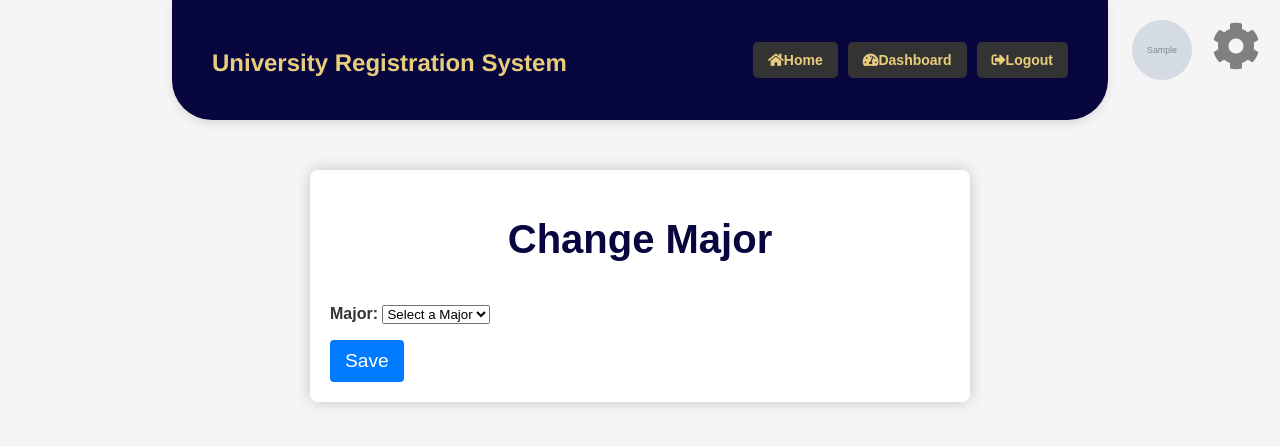
After one commit to SolidOctopus/University_Registration_System, a Django app: page /profile/change-major/ in a window 1280 px wide. The commit adds this page. Shown: the top 446 px of the page. Run offline with Django 5.2, Linux system fonts and the light colour scheme; a user stored in the database is signed in; tables that the repository leaves empty hold one stand-in row (values such as "Sample post"); grey boxes marked "Sample" are stand-in pictures; some libraries are stand-ins or nearby versions.

Commit message:
Added student majors upon registration. Added ability for students to change major in edit profile section.

```diff
--- a/backend/backend/settings.py
+++ b/backend/backend/settings.py
@@ -160,7 +160,7 @@ EMAIL_HOST = "smtp.sendgrid.net"
 EMAIL_PORT = 587
 EMAIL_USE_TLS = True
 EMAIL_HOST_USER = "apikey"
-EMAIL_HOST_PASSWORD = "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"
-DEFAULT_FROM_EMAIL = "jonwright095@gmail.com"
+# EMAIL_HOST_PASSWORD = "API KEY WILL GO HERE"
+# DEFAULT_FROM_EMAIL = "FROM EMAIL WILL GO HERE"
 
 LOGIN_URL = '/login/'  # Custom login page URL
--- a/backend/registration/forms.py
+++ b/backend/registration/forms.py
@@ -46,12 +46,10 @@ class StudentForm(forms.ModelForm):
     email = forms.EmailField()
     password = forms.CharField(widget=forms.PasswordInput(), required=False)
     confirm_password = forms.CharField(widget=forms.PasswordInput(), required=False)
-    major = forms.ModelChoiceField(queryset=Major.objects.all(), required=False)
-
 
     class Meta:
         model = Student
-        fields = ['first_name', 'last_name', 'email', 'password', 'confirm_password', 'courses', 'profile_picture', 'major']
+        fields = ['first_name', 'last_name', 'email', 'password', 'confirm_password', 'courses', 'profile_picture']
 
     def __init__(self, *args, **kwargs):
         super(StudentForm, self).__init__(*args, **kwargs)
@@ -139,10 +137,12 @@ class UserRegistrationForm(UserCreationForm):
     id_number = forms.CharField(max_length=20)
     first_name = forms.CharField(max_length=30)
     last_name = forms.CharField(max_length=30)
+    major = forms.ModelChoiceField(queryset=Major.objects.all(), required=False)
+
 
     class Meta:
         model = User
-        fields = ['username', 'email', 'password1', 'password2', 'role', 'id_number', 'first_name', 'last_name']
+        fields = ['username', 'email', 'password1', 'password2', 'role', 'id_number', 'first_name', 'last_name', 'major']
 
     def clean(self):
         cleaned_data = super().clean()
@@ -173,12 +173,13 @@ class UserRegistrationForm(UserCreationForm):
         if commit:
             user.save()
             role = self.cleaned_data['role']
+            major = self.cleaned_data['major']
             id_number = self.cleaned_data['id_number']
             first_name = self.cleaned_data['first_name']
             last_name = self.cleaned_data['last_name']
             Profile.objects.create(user=user, id_number=id_number, first_name=first_name, last_name=last_name, role=role)
             if role == 'student':
-                Student.objects.create(user=user, first_name=first_name, last_name=last_name, email=user.email)
+                Student.objects.create(user=user, first_name=first_name, last_name=last_name, email=user.email, major=user.major)
             elif role == 'professor':
                 Professor.objects.create(user=user, first_name=first_name, last_name=last_name, email=user.email)
             elif role == 'admin':
@@ -231,6 +232,13 @@ class StudentRegistrationForm(UserCreationForm):
     last_name = forms.CharField(max_length=30, label="Last name")
     email = forms.EmailField(max_length=254, label="Email address")
     id_number = forms.CharField(max_length=20, label="ID number")
+
+    major = forms.ModelChoiceField(
+        queryset=Major.objects.all(),
+        required=False,  # Only required if the role is 'student'
+        empty_label="Select a Major",
+        label="Major"
+    )
 
     class Meta:
         model = User
@@ -303,3 +311,10 @@ class MessageForm(forms.ModelForm):
 
 class NewConversationForm(forms.Form):
     receiver = forms.ModelChoiceField(queryset=User.objects.all())
+
+class MajorChangeForm(forms.ModelForm):
+    class Meta:
+        model = Student
+        fields = ['major']
+
+    major = forms.ModelChoiceField(queryset=Major.objects.all(), empty_label="Select a Major")
--- a/backend/registration/models.py
+++ b/backend/registration/models.py
@@ -123,6 +123,10 @@ class Profile(models.Model):
     def __str__(self):
         return self.user.username
 
+    @property
+    def student(self):
+        return getattr(self.user, 'student', None)
+
 class Assignment(models.Model):
     title = models.CharField(max_length=200)
     description = models.TextField()
--- a/backend/registration/urls.py
+++ b/backend/registration/urls.py
@@ -16,7 +16,7 @@ from .views import (
     course_syllabus, course_modules, course_assignments, course_announcements, course_grades,
     shopping_cart_view, my_requirements_view, financials_view, add_to_cart, remove_from_cart,
     enroll_all_courses, get_cart_count, message_list, send_message, message_detail,
-    start_new_conversation, delete_conversation
+    start_new_conversation, delete_conversation, change_major
 )
 
 urlpatterns = [
@@ -57,6 +57,7 @@ urlpatterns = [
     path('courses/<int:course_id>/students/', view_students, name='view_students'),
     path('profile/', view_profile, name='view_profile'),
     path('profile/edit/', edit_profile, name='edit_profile'),
+    path('profile/change-major/', change_major, name='change_major'),
     path('drop-class/<int:enrollment_id>/', drop_class, name='drop_class'),
     path('courses/<int:course_id>/assign_professor/', assign_professor, name='assign_professor'),
     path('courses/<int:pk>/', course_detail, name='course_detail'),
@@ -66,7 +67,7 @@ urlpatterns = [
     path('settings/', settings_view, name='settings'),
     path('dashboard/', dashboard_view, name='dashboard'),
     path('course/<int:course_id>/overview/', course_overview, name='course_overview'),
-   path('course/<int:course_id>/create-assignment/', create_assignment, name='create_assignment'),
+    path('course/<int:course_id>/create-assignment/', create_assignment, name='create_assignment'),
     path('course/<int:course_id>/create-announcement/', create_announcement, name='create_announcement'),
     path('get-assignments/', get_assignments, name='get_assignments'),
     path('course/<int:course_id>/professor/', professor_info, name='professor_info'),
@@ -91,7 +92,7 @@ urlpatterns = [
     path('password_reset/', auth_views.PasswordResetView.as_view(), name='password_reset'),
     path('password_reset/done/', auth_views.PasswordResetDoneView.as_view(), name='password_reset_done'),
     path('reset/<uidb64>/<token>/', auth_views.PasswordResetConfirmView.as_view(), name='password_reset_confirm'),
-    path('reset/done/', RedirectView.as_view(url='/login/'), name='password_reset_complete'),
+    path('reset/done/', RedirectView.as_view(url='/login/'), name='password_reset_complete')
 ]
 
 if settings.DEBUG:
--- a/backend/registration/views.py
+++ b/backend/registration/views.py
@@ -4,7 +4,7 @@ from django.contrib.auth.forms import AuthenticationForm
 from django.contrib.auth.forms import PasswordResetForm
 from django.http import JsonResponse
 from .models import Course, Student, Professor, Admin, Profile, Enrollment, Assignment, Announcement, Cart, Message
-from .forms import CourseForm, StudentForm, ProfessorForm, AdminForm, GradeForm, ProfileForm, UserRegistrationForm, StudentRegistrationForm, ProfessorRegistrationForm, AssignmentForm, AnnouncementForm, MessageForm
+from .forms import CourseForm, MajorChangeForm, StudentForm, ProfessorForm, AdminForm, GradeForm, ProfileForm, UserRegistrationForm, StudentRegistrationForm, ProfessorRegistrationForm, AssignmentForm, AnnouncementForm, MessageForm
 from django.contrib.auth.models import User
 from django.contrib import messages
 from django.db import transaction, IntegrityError
@@ -22,6 +22,7 @@ def register_view(request):
                 with transaction.atomic():
                     user = form.save(commit=False)
                     role = form.cleaned_data.get('role')
+                    major = form.cleaned_data.get('major')
                     id_number = form.cleaned_data.get('id_number')
                     user.first_name = form.cleaned_data.get('first_name')
                     user.last_name = form.cleaned_data.get('last_name')
@@ -41,7 +42,8 @@ def register_view(request):
                             user=user,
                             first_name=user.first_name,
                             last_name=user.last_name,
-                            email=user.email
+                            email=user.email,
+                            major=major
                         )
                     elif role == 'professor':
                         Professor.objects.create(
@@ -1016,6 +1018,22 @@ def get_cart_count(request):
     cart_count = Cart.objects.filter(student=student).count()  # Use Cart model
     return JsonResponse({'cart_count': cart_count})
 
+def change_major(request):
+    user = request.user
+    student = user.student
+
+    if request.method == 'POST':
+        form = MajorChangeForm(request.POST)
+        if form.is_valid():
+            student.major = form.cleaned_data['major']
+            student.save()
+            return redirect('view_profile')
+
+    else:
+        form = MajorChangeForm()
+
+    return render(request, 'registration/change_major.html', {'form': form})
+
 @login_required
 def message_list(request):
     other_user = None
--- /dev/null
+++ b/backend/templates/registration/change_major.html
@@ -0,0 +1,77 @@
+{% extends "base.html" %}
+{% load static %}
+{% block content %}
+<div class="edit-profile-container">
+    <div class="edit-profile-header">
+        <h1>Change Major</h1>
+    </div>
+    <div class="form-group">
+        <form method="post">
+            {% csrf_token %}
+            {{ form.as_p }}
+            <button type="submit" class="btn-save">Save</button>
+        </form>
+    </div>
+</div>
+
+<style>
+    .edit-profile-container {
+        width: 50%;
+        margin: auto;
+        background-color: #fff;
+        padding: 20px;
+        border-radius: 8px;
+        box-shadow: 0 0 15px rgba(0, 0, 0, 0.2);
+        font-family: Arial, sans-serif;
+    }
+    .edit-profile-header {
+        text-align: center;
+        margin-bottom: 20px;
+    }
+    .edit-profile-header h1 {
+        font-size: 2.5em;
+        color: #08063f;
+    }
+    .edit-profile-form {
+        display: flex;
+        flex-direction: column;
+        gap: 15px;
+    }
+    .form-group {
+        display: flex;
+        flex-direction: column;
+    }
+    .form-group label {
+        font-weight: bold;
+        color: #333;
+        margin-bottom: 5px;
+    }
+    .form-group input, .form-group textarea {
+        padding: 10px;
+        border: 1px solid #ccc;
+        border-radius: 4px;
+        font-size: 1em;
+    }
+    .form-group .clear-picture {
+        font-size: 0.9em;
+        color: #d9534f;
+    }
+    .btn-save {
+        background-color: #007bff;
+        color: #fff;
+        padding: 10px 15px;
+        border: none;
+        border-radius: 4px;
+        cursor: pointer;
+        font-size: 1.2em;
+        align-self: flex-start;
+    }
+    .btn-save:hover {
+        background-color: #0056b3;
+    }
+    .error {
+        color: red;
+        font-weight: bold;
+    }
+</style>
+{% endblock %}
```
Also changed, not shown: backend/templates/registration/profile.html (+52 -1 lines), backend/templates/registration/register.html (+28 -0 lines).
